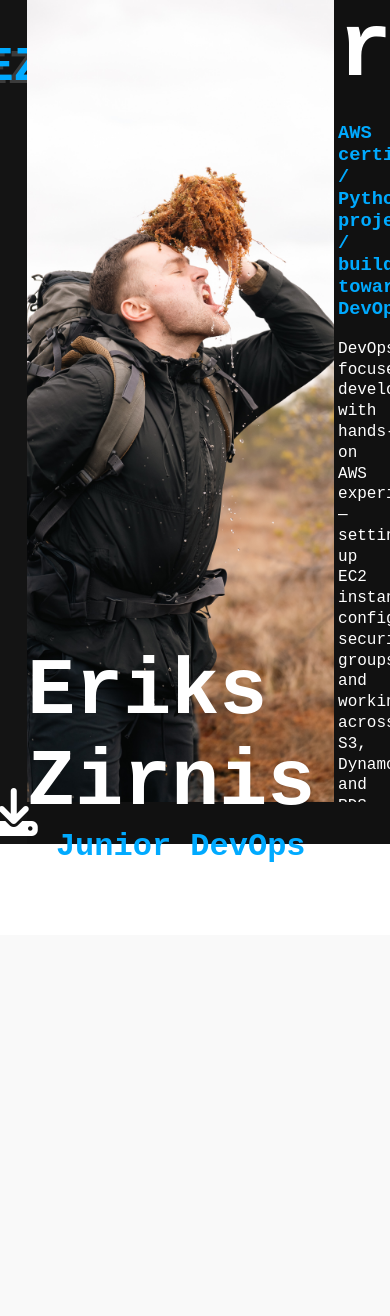
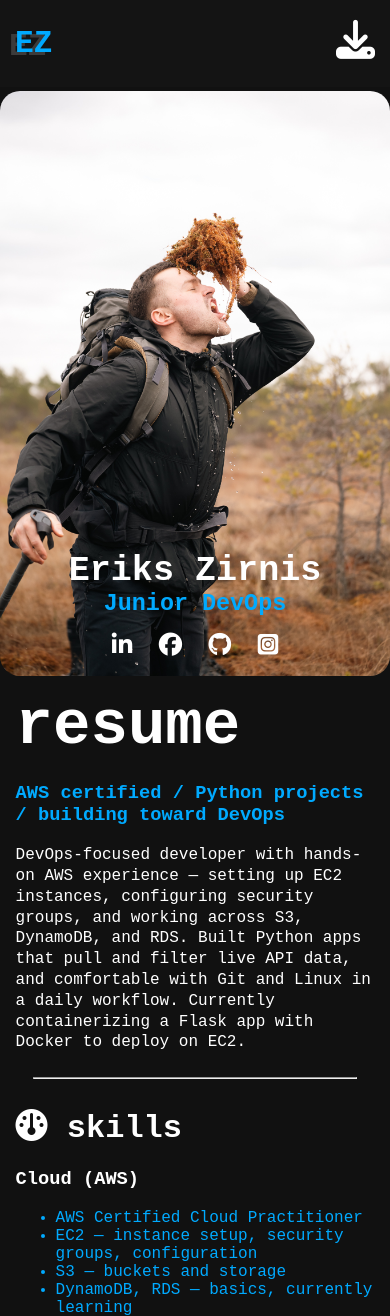
Before and after one commit to turbopea/flask_web_app, a Flask app: page / in a window 390 px wide. Shown: the top 1316 px of the page. Before the commit the page ends 862 px from the top, so only its background shows below. Run offline with Flask 3, Linux system fonts and the light colour scheme; some libraries are stand-ins or nearby versions.

Commit message:
Created: Responsive HTML site on mobile phone

```diff
--- a/static/styles.css
+++ b/static/styles.css
@@ -1,3 +1,5 @@
+
+
 body {
   margin: 0px;
   font-family:'Courier New', Courier, monospace
@@ -13,7 +15,7 @@ body {
 }
 .navbar {
   border: 0px solid rgb(96 139 168);
-  width: 7vw;
+  width: 6vw;
   flex-direction: column;
   display: flex;
   background-color: #141414;
@@ -25,7 +27,7 @@ body {
 #EZ{
   color: #00aaff;
   text-shadow:-6px 3px 0px #3b3b3b;
-  font-size: 3em;
+  font-size: 3vw;
   justify-self: center;
   align-self: center;
 }
@@ -35,7 +37,7 @@ body {
 
 .navbar a{
   color: white;
-  font-size: 3em;
+  font-size: 3vw;
 }
 .navbar a:hover {
   color: #00aaff;
@@ -43,29 +45,36 @@ body {
 }
 
 .picture {
-  border: 0px solid rgb(96 139 168);
+  position: relative;
+  display: inline-block;
+  max-width: 50%;
   height: 95vh;
-  margin-right: 1%
+  margin-right: 1%;
+  margin-top: 1%
+}
 
-}
 .picture img {
+  display: block;
   width: 100%;
   height: 100%;
   object-fit: cover;
-  overflow: hidden;
+  border-radius: 20px;
 }
 .overlay {
-  position: relative;
+  position: absolute;
+  top: 0;
+  left: 0;
+  width: 100%;
+  height: 100%;
   display: flex;
+  flex-direction: column;
   align-items: center;
-  justify-content: center;
-  border: 0px solid rgb(96 139 168);
-  bottom: 20%;
-  flex-direction: column;
+  justify-content: flex-end;
+
 }
 .overlay h1 {
   color: white;
-  font-size: 5em;
+  font-size: 5vw;
   margin: 0;
 }
 .overlay h1:hover {
@@ -73,7 +82,7 @@ body {
 }
 .overlay h2 {
 
-  font-size: 2em;
+  font-size: 3vw;
   margin: 0;
   color: #00aaff;
 }
@@ -83,7 +92,7 @@ body {
 .overlay p a{
   color: white;
   margin: 1vh;
-  font-size: 2em;
+  font-size: 2vw;
   text-decoration: none;
 }
 .overlay p a:hover {
@@ -135,3 +144,50 @@ width: 90%
 .skills li {
   color: #00aaff;
 }
+
+@media (max-width: 768px) {
+  .container {
+    flex-direction: column;
+  }
+  .navbar {
+    width: 100%;
+    flex-direction: row;
+  }
+  #EZ {
+    font-size: 8vw;
+    margin-left: 15px;
+  }
+  .navbar a {
+    font-size: 10vw;
+    margin-right: 15px;
+  }
+  .picture {
+    width: 100%;
+    max-width: 100%;
+    height: auto;
+    margin-right: 0;
+  }
+  .picture img {
+    height: auto;
+    object-fit: contain;
+  }
+  .overlay h1 {
+    font-size: 9vw;
+  }
+  .overlay h2 {
+    font-size: 6vw;
+  }
+  .overlay p a {
+    font-size: 6vw;
+  }
+  .rightwing {
+    width: 100%;
+    height: auto;
+    overflow-y: visible;
+    box-sizing: border-box;
+    padding: 4vw;
+  }
+  .resume h2 {
+    font-size: 16vw;
+  }
+}
--- a/templates/index.html
+++ b/templates/index.html
@@ -3,7 +3,7 @@
 <html lang="en-US">
   <head>
     <meta charset="utf-8" />
-    <meta name="viewport" content="width=device-width" />
+    <meta name="viewport" content="width=device-width" initial-scale=1.0/>
     <title>Zirnis DEVOPS CP</title>
     <script src="https://kit.fontawesome.com/7efa1ccb97.js" crossorigin="anonymous"></script>
     <link rel="stylesheet" href="https://cdnjs.cloudflare.com/ajax/libs/font-awesome/6.5.1/css/all.min.css">
@@ -24,7 +24,7 @@
       </div>
 
       <div class="picture">
-          <img class="profile-pic" src="static/profile.jpg"/>
+          <img class="profile-pic" src="static/profile.jpg"  alt="Eriks Zirnis drinking moss-filtered water while hiking"/>
           <div class="overlay">
               <h1>Eriks Zirnis</h1>
               <h2>Junior DevOps</h2>
```
